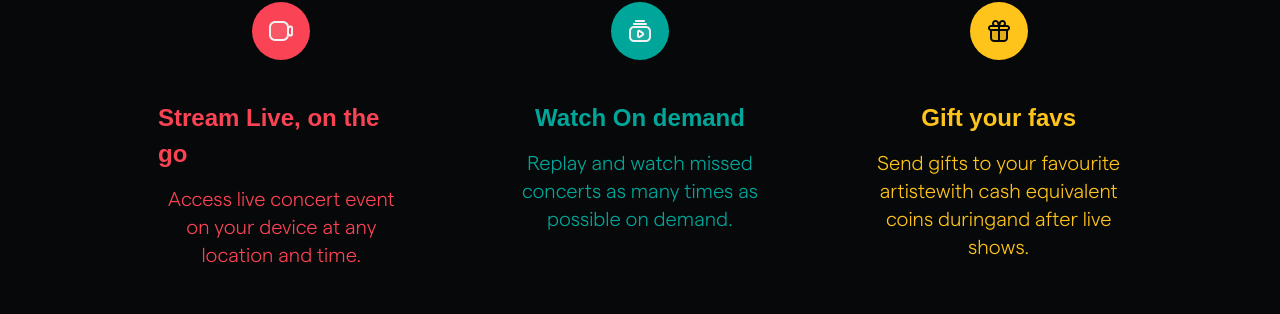
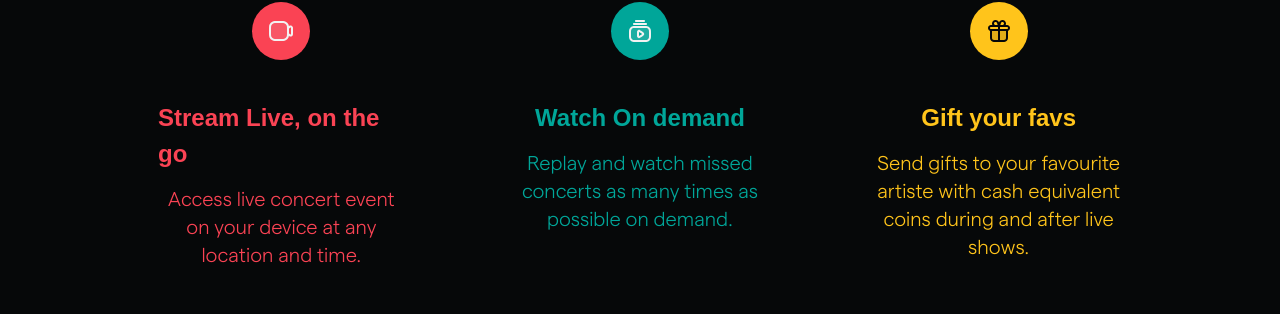
Before and after one commit to LiveParte/liveparte-FE, a Next.js app: page / in a window 1280 px wide. Shown: the part 1493-1807 px from the top of the page. Built offline with nearby package versions, Linux system fonts and the light colour scheme; a small style sheet from the web is missing; a web font is replaced by a local one.

Commit message:
fixes on the feature session

```diff
--- a/src/components/modules/LandingPage/Data.js
+++ b/src/components/modules/LandingPage/Data.js
@@ -21,7 +21,7 @@ export const FeatureData = [
   },
   {
     name: "Gift your favs",
-    dec: "Send gifts to your favourite artistewith cash equivalent coins duringand after live shows.",
+    dec: "Send gifts to your favourite artiste with cash equivalent coins during and after live shows.",
     icon: <Feature3con />,
     color:'text-[#FFC41B]'
   },
--- a/src/components/modules/LandingPage/FAQ/index.jsx
+++ b/src/components/modules/LandingPage/FAQ/index.jsx
@@ -1,12 +1,9 @@
-import React, { useEffect, useRef, useState } from "react";
+import React, { useRef } from "react";
 import { FAQData } from "../Data";
-import useMultilineCheck from "@/components/Common/CheckTextLine";
 
 export default function FAQ() {
   const divRef = useRef(null);
-  // const divRef = useRef(null);
 
-  // console.log(isMultiline,'isMultiline')
   return (
     <div className="px-[20px] md:px-[72px] bg-[#060809]">
       <div className="md:text-center font-1 font-bold text-white text-[25px] md:text-[54px] mb-[40px] md:mb-[64px] leading-normal md:leading-[67px]">
@@ -16,20 +13,14 @@ export default function FAQ() {
       <div className=" bg-[#060809] pb-[50px] lg:pb-[164px]">
         <div className="grid grid-cols-1 gap-y-9 :-gap-4  md:grid-cols-1 md:gap-6 xl:grid-cols-3 lg:gap-x-[178px] text-white">
           {FAQData?.map((item, i) => {
-            const isMultiline = true;
-
-            // console.log(isMultiline, "isMultiline");
-
             return (
-              <div
-                className={`flex flex-col justify-start class-1 `}
-                key={i}
-              >
+              <div className={`flex flex-col justify-start class-1 `} key={i}>
                 <div
                   ref={divRef}
                   className={`font-1 lg:h-[9vh] text-[18px] md:text-[27px] font-bold mb-[10px]  md:mb-[24px]  class-${
                     i + 1
-                  } ${isMultiline ? "multiline-style" : ""}`}
+                  }
+                  `}
                 >
                   {item?.name}
                 </div>
```
